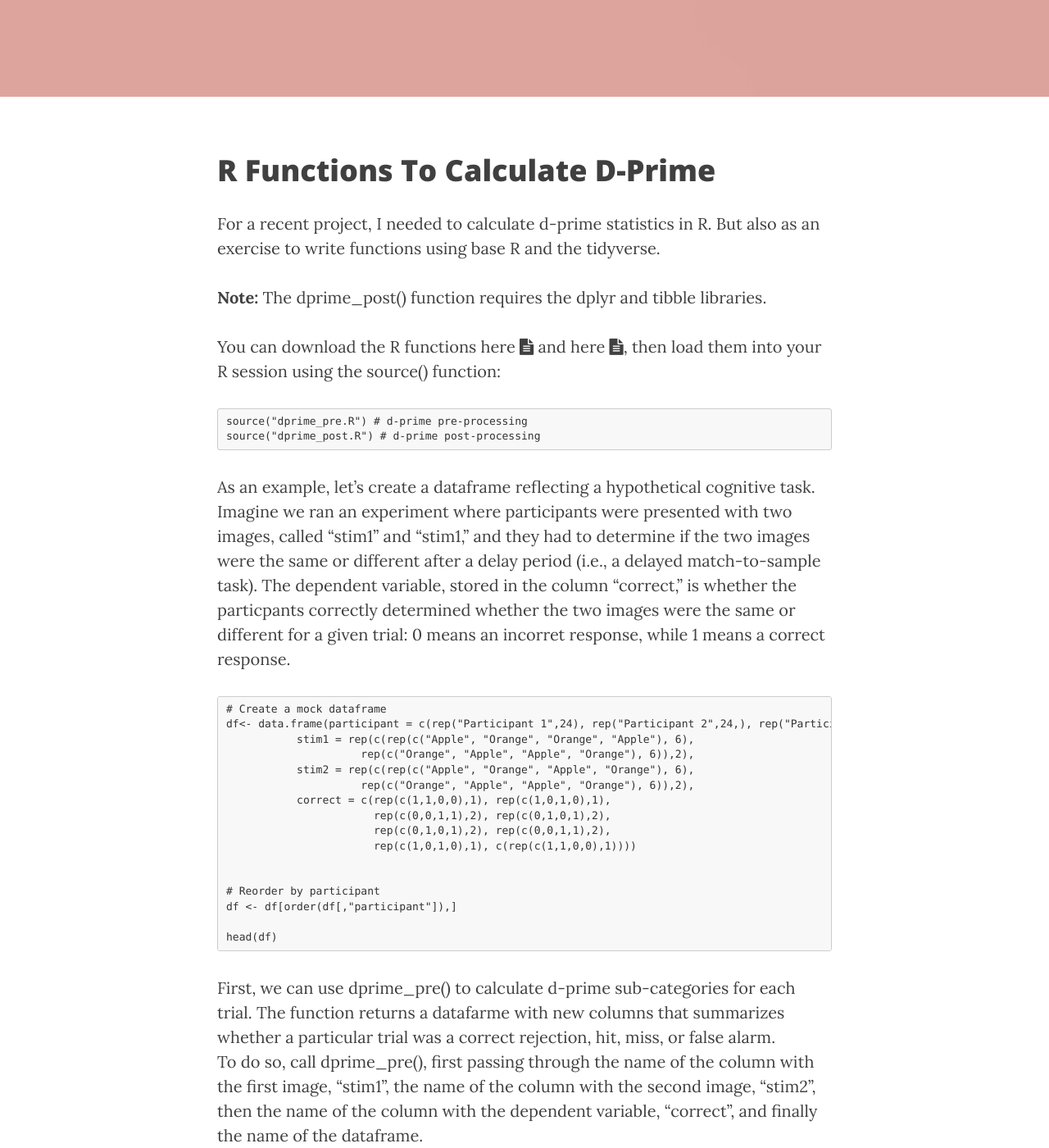
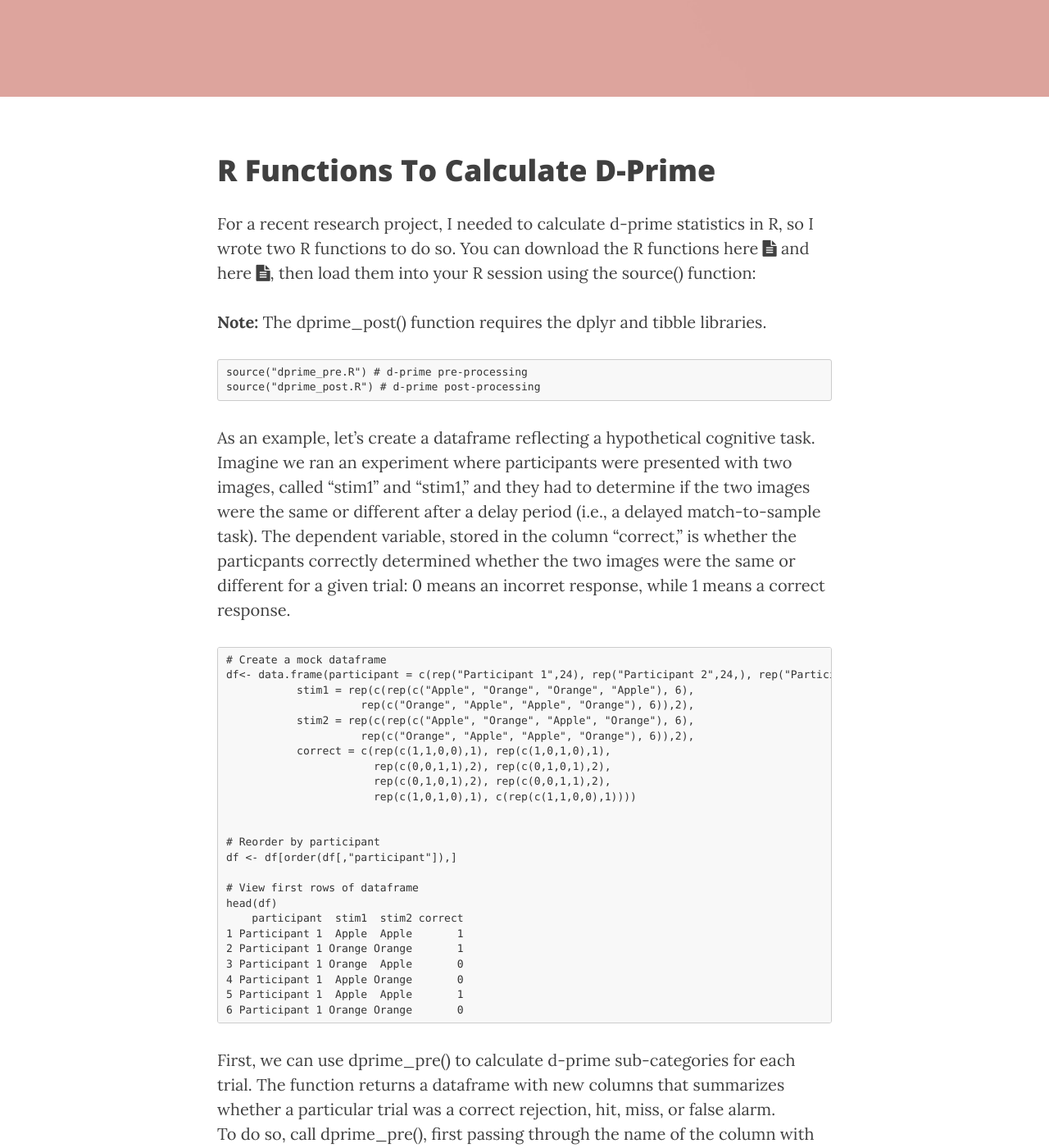
Before and after one commit to ptichko/ptichko.github.io, a Jekyll site: the page built from _posts/2020-07-30-R-Functions-To-Calculate-D-Prime.md, in a window 1280 px wide and 1400 px high, scrolled down 355 px. Shown: the whole window at 82% size. Built offline with Jekyll 4.4.1, drawn with Linux system fonts in a browser that asks for light colours; nearby versions of some CDN libraries; some of the changed text lies outside the part shown.

Commit message:
Update 2020-07-30-R-Functions-To-Calculate-D-Prime.md

````diff
--- a/_posts/2020-07-30-R-Functions-To-Calculate-D-Prime.md
+++ b/_posts/2020-07-30-R-Functions-To-Calculate-D-Prime.md
@@ -5,12 +5,9 @@ title:  "R Functions To Calculate D-Prime"
 
 # R Functions To Calculate D-Prime
 
-For a recent project, I needed to calculate d-prime statistics in R. But also as an exercise to write functions using base R and the tidyverse.
+For a recent research project, I needed to calculate d-prime statistics in R, so I wrote two R functions to do so. You can download the R functions here <a href="/r/dprime_pre.R" target="_blank"><i class="fa fa-file-text fa-md"></i></a> and here <a href="/r/dprime_post.R" target="_blank"><i class="fa fa-file-text fa-md"></i></a>, then load them into your R session using the source() function:
 
 **Note:** The dprime_post() function requires the dplyr and tibble libraries.
-
-You can download the R functions here <a href="/r/dprime_pre.R" target="_blank"><i class="fa fa-file-text fa-md"></i></a> and here <a href="/r/dprime_post.R" target="_blank"><i class="fa fa-file-text fa-md"></i></a>, then load them into your R session using the source() function:
-
 ```
 source("dprime_pre.R") # d-prime pre-processing
 source("dprime_post.R") # d-prime post-processing
@@ -34,10 +31,18 @@ df<- data.frame(participant = c(rep("Participant 1",24), rep("Participant 2",24,
 # Reorder by participant
 df <- df[order(df[,"participant"]),]
 
+# View first rows of dataframe
 head(df)
+    participant  stim1  stim2 correct
+1 Participant 1  Apple  Apple       1
+2 Participant 1 Orange Orange       1
+3 Participant 1 Orange  Apple       0
+4 Participant 1  Apple Orange       0
+5 Participant 1  Apple  Apple       1
+6 Participant 1 Orange Orange       0
 ```
 
-First, we can use dprime_pre() to calculate d-prime sub-categories for each trial. The function returns a datafarme with new columns that summarizes whether a particular trial was a correct rejection, hit, miss, or false alarm.
+First, we can use dprime_pre() to calculate d-prime sub-categories for each trial. The function returns a dataframe with new columns that summarizes whether a particular trial was a correct rejection, hit, miss, or false alarm.
 To do so, call dprime_pre(), first passing through the name of the column with the first image, "stim1", the name of the column with the second image, "stim2", then the name of the column with the dependent variable, "correct", and finally the name of the dataframe.
 
 ```
@@ -56,10 +61,10 @@ head(df.dprime)
 
 ```
 
-Next, we can use the sub-categories computed by dprime_pre() to calculate our d-prime scores for each participant. Call dprime_post() pass through the dataframe with d-prime subcategories, and then "participant" column (without quotes).
-**Note:** Because of the way dplyr works, you must pass through the names of your variables **without** quotation marks:
+Next, we can use the sub-categories computed by dprime_pre() to calculate our d-prime scores for each participant. Call dprime_post(), pass through the dataframe with d-prime subcategories, and then pass through "participant" column (without quotes).
+**Note:** Because this function uses dplyr, you must pass through the names of your variables **without** quotation marks:
 
-The output is a tibble that summarizes the d-prime score and the rates of correct rejections, hits, misses, and false alarms for each participant. Note how dprime_post() also correctly handles a d-prime score of 0 by adding a small non-zero number to the HitRate and MissRate, if these are equal to 0.
+The output is a tibble that summarizes the d-prime scores and the rates of correct rejections, hits, misses, and false alarms for each participant. Note how dprime_post() also correctly handles a d-prime score of 0 by adding a small non-zero number to the HitRate and MissRate, if these are equal to 0.
 ```
 # Calculate d-prime scores for each participant.
 dprime_post(df.dprime, participant)
````
